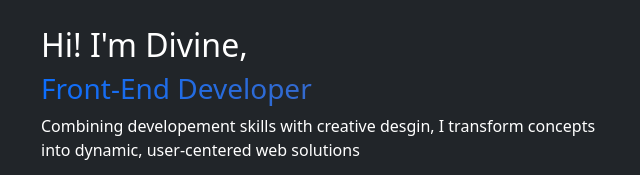
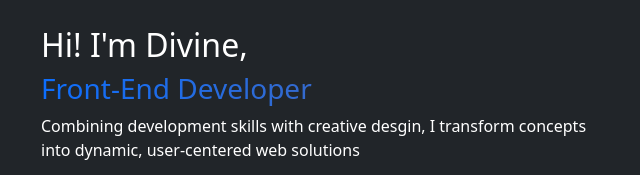
Before and after one commit to Divine-Chidozie/portfolio, a plain HTML site: page index.html in a window 1280 px wide. Shown: the part 102-277 px from the top of the page, 41-681 px from the left. Drawn offline with nearby package versions, Linux system fonts and the light colour scheme; a script that the page names is missing.

Commit message:
made a change

```diff
--- a/index.html
+++ b/index.html
@@ -85,7 +85,7 @@
           <h2 class="fs-2 fw-semibold">Hi! I'm Divine,</h2>
           <h3 class="fs-3">Front-End Developer</h3>
           <p class="home-para">
-            Combining developement skills with creative desgin, I transform
+            Combining development skills with creative desgin, I transform
             concepts into dynamic, user-centered web solutions
           </p>
 
```
